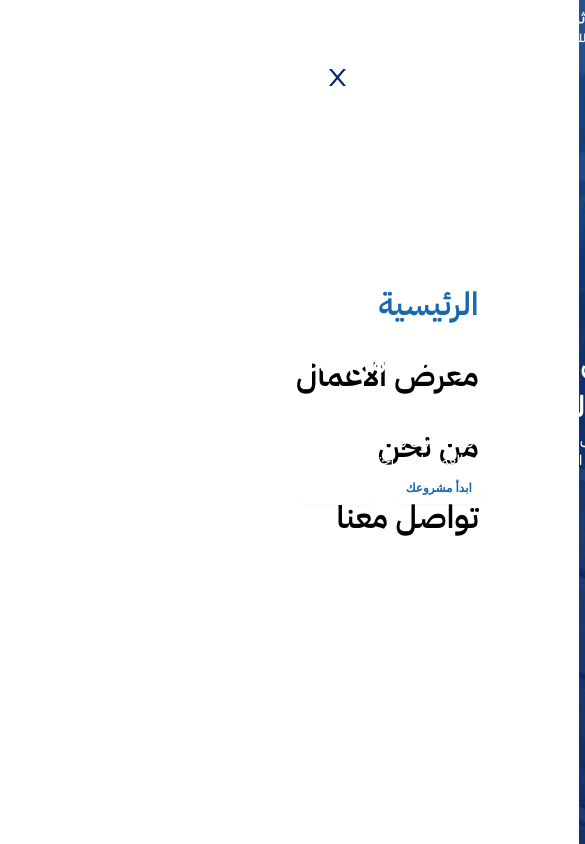
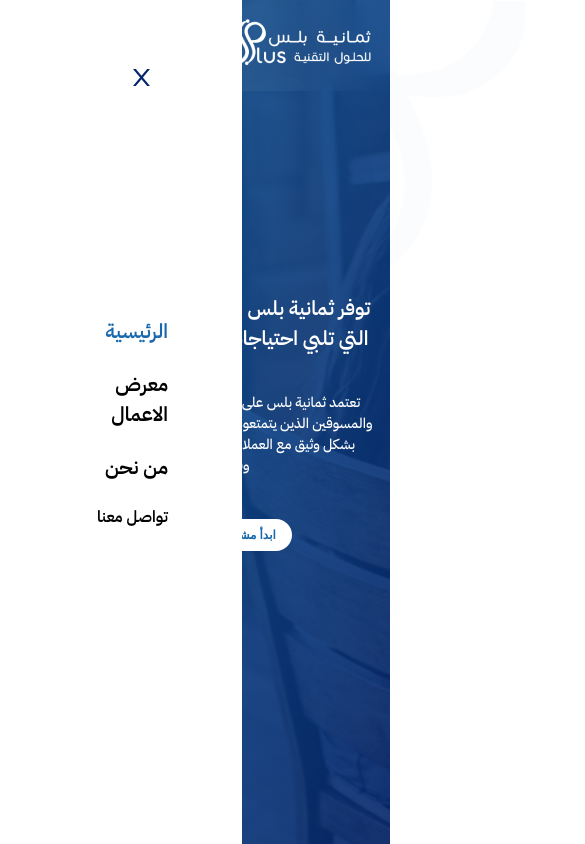
Before and after one commit to MaramMs/8plus-website, a Next.js app: page / in a window 390 px wide. Both pictures are taken after a click on the icon 16 px from the left and 26 px from the top of the page. Shown: the whole page, 585 px wide, since content can reach past the window. Built offline with nearby package versions, Linux system fonts and the light colour scheme; a web font is replaced by a local one.

Commit message:
home mobile

```diff
--- a/components/Navbar.js
+++ b/components/Navbar.js
@@ -115,7 +115,7 @@
       </nav>
 
       {meun && (
-        <div className="bg-white md:w-[507px]  left-0 top-0 h-full flex  px-[100px] z-10 items-center fixed text-right	">
+        <div className="bg-white w-[242px] md:w-[507px]  left-0 top-0 h-full flex px-[74px] md:px-[100px] absolute z-[100] items-center  text-right	">
           <AiOutlineClose
             className="top-[64px] left-[128px] absolute cursor-pointer text-[27px] text-[#03256c]"
             onClick={() => setMenu(false)}
@@ -124,7 +124,7 @@
             <li
               className={`${
                 router.pathname === "/" ? "active" : ""
-              } mb-[23px] text-[32px] text-[#000] font-semibold`}
+              } mb-[23px] text-[20px] md:text-[32px]  text-[#000] font-semibold`}
             >
               <Link href="/" data-path="/">
                 {t("home")}
@@ -133,7 +133,7 @@
             <li
               className={`${
                 router.pathname === "/services" ? "active" : ""
-              } mb-[23px] text-[32px] text-[#000] font-semibold`}
+              } mb-[23px]  text-[20px] md:text-[32px] text-[#000] font-semibold`}
             >
               <Link href="/services" data-path="/services">
                 {t("services")}
@@ -143,7 +143,7 @@
             <li
               className={`${
                 router.pathname === "/about" ? "active" : ""
-              } mb-[23px] text-[32px] text-[#000] font-semibold`}
+              } mb-[23px] text-[20px] md:text-[32px]  text-[#000] font-semibold`}
             >
               <Link href="/about" data-path="/about">
                 {t("about")}
@@ -153,7 +153,7 @@
             <li
               className={`${
                 router.pathname === "/contact" ? "active" : ""
-              } mb-[23px] text-[32px] text-[#000] font-semibold`}
+              } mb-[23px]text-[20px] md:text-[32px]  text-[#000] font-semibold`}
             >
               <Link href="/contact" data-path="/contact">
                 {t("contact")}
--- a/components/Wrapper.js
+++ b/components/Wrapper.js
@@ -2,7 +2,7 @@
 
 const Wrapper = ({className, children}) => {
   return (
-    <div className={` md:px-[128px] md:py-[53px] ${className || '' }`}>
+    <div className={`p-[19px] md:px-[128px] md:py-[53px] ${className || '' }`}>
       {children}
     </div>
   )
--- a/pages/index.js
+++ b/pages/index.js
@@ -9,10 +9,10 @@
       <div className="absolute  home"></div>
    <div className="container flex justify-center items-center flex-col z-20">
 
-   <h1 className="text-[#fff] text-[30px] font-semibold text-center w-[782px] break-words md:mb-[15px]">
+   <h1 className="text-[#fff] md:text-[30px] text-[20px] font-semibold text-center md:w-[782px] break-words md:mb-[15px] mb-[9px]">
       {t('home-title')}
       </h1>
-      <p className="text-[14px] font-medium text-[#fff] text-center w-[580px] break-words md:mb-[64px]">
+      <p className="text-[14px] font-medium text-[#fff] text-center md:w-[580px] break-words md:mb-[64px] mb-[42px]">
       {t('home-desc')}
       </p>
       <div className="flex justify-center items-center gap-[11px]">
--- a/styles/globals.css
+++ b/styles/globals.css
@@ -26,11 +26,21 @@
 
 .active {
   color: #1768ac;
-  font-size: 32px;
+  font-size: 20px;
   font-weight: 600;
   margin-bottom: 23px;
+
 }
 
+@media (min-width = '575px') {
+  .active {
+    color: #1768ac;
+    font-size: 32px;
+    font-weight: 600;
+    margin-bottom: 23px;
+
+  }
+}
 .active:before {
   content: "";
   position: absolute;
```
